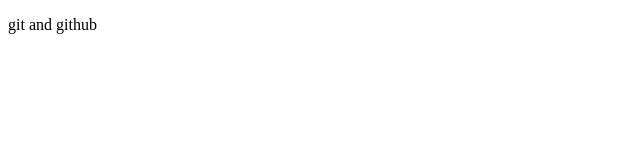
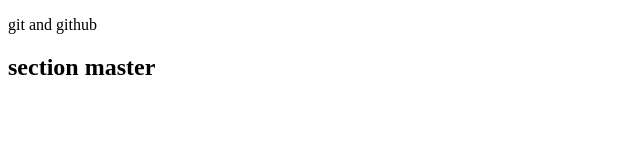
Before and after one commit to rojbanisaif/gitut, a plain HTML site: page index.html in a window 1280 px wide. Shown: the whole page, without its empty margins (0-640 px from the left). Drawn offline with Linux system fonts and the light colour scheme.

Commit message:
update master

```diff
--- a/index.html
+++ b/index.html
@@ -7,5 +7,8 @@
 </head>
 <body>
     <p>git and github </p>
+    <section>
+        <h1>section master</h1>
+    </section>
 </body>
 </html>
```
